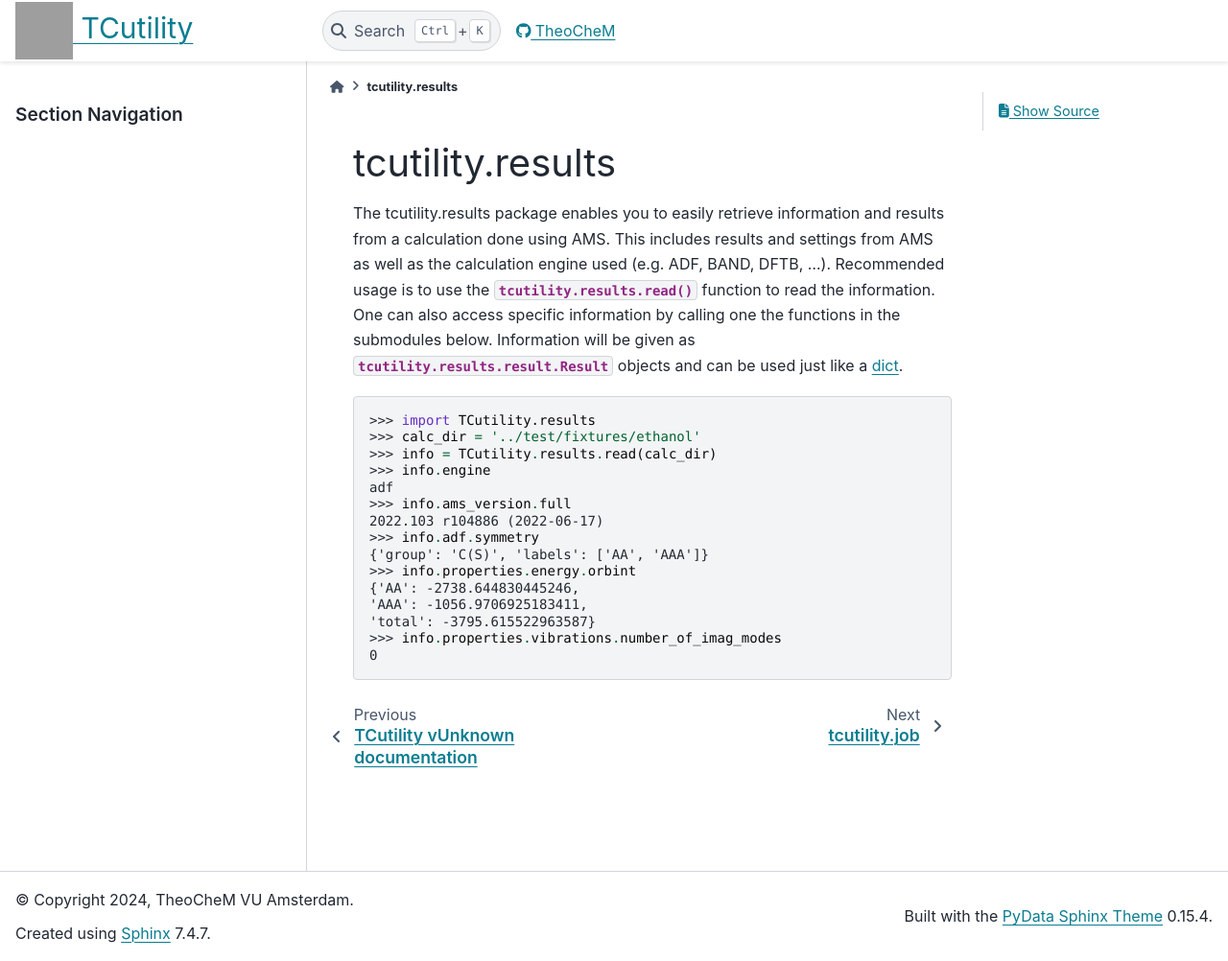
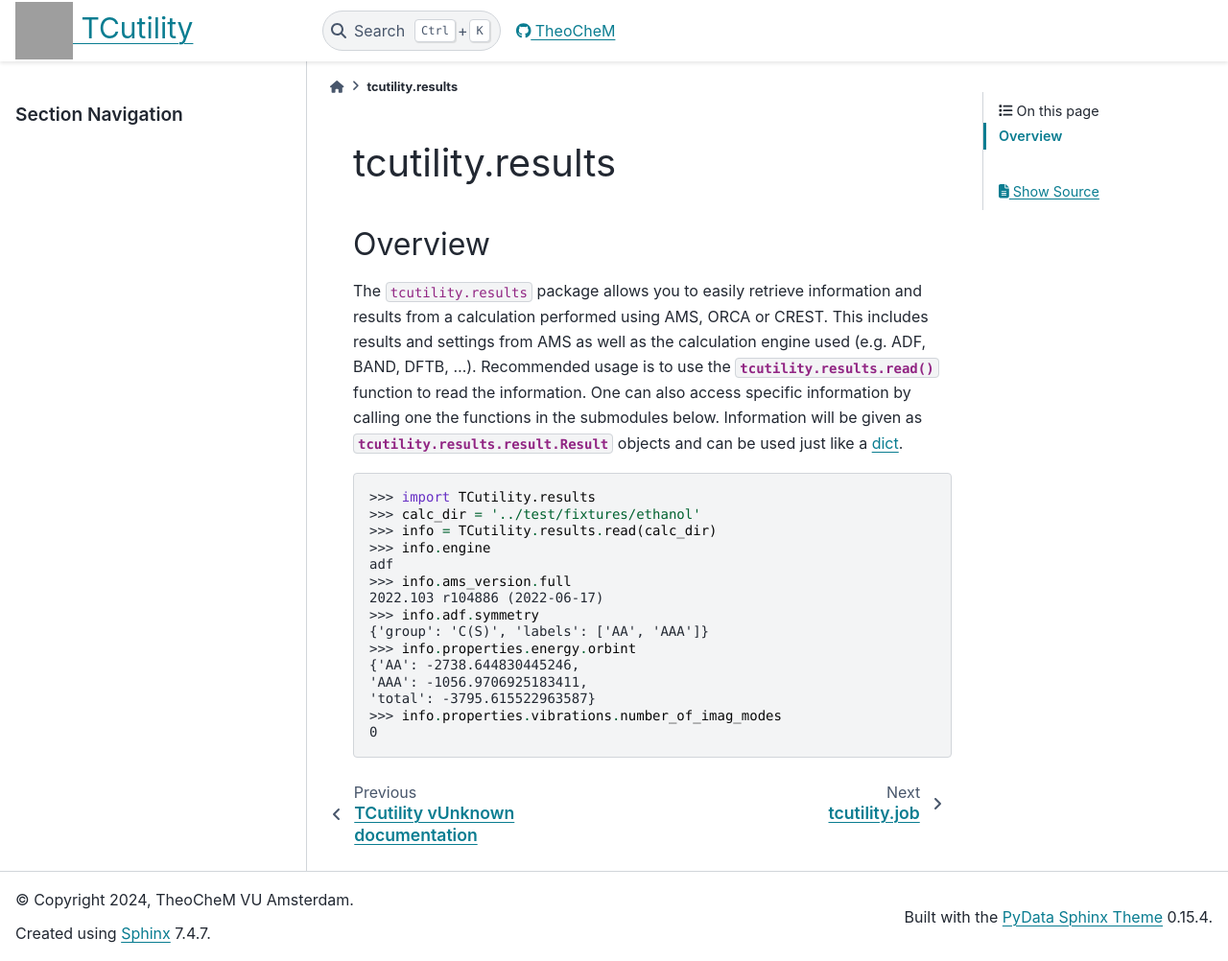
Before and after one commit to TheoChem-VU/TCutility, a Sphinx documentation site: the page built from docs/tcutility.results.rst, in a window 1280 px wide and 1002 px high. Shown: the whole window at 96% size. Built offline with Sphinx 7.4.7 and the PyData theme 0.15.4, drawn with Linux system fonts in a browser that asks for light colours; pages that are not in the unit, such as notebooks, are missing from menus; grey boxes are pictures that could not be loaded.

Commit message:
Removed unnecessary header marks

```diff
--- a/docs/tcutility.job.rst
+++ b/docs/tcutility.job.rst
@@ -1,5 +1,5 @@
 tcutility.job
-===================================
+==============
 
 Overview
 --------
--- a/docs/tcutility.results.rst
+++ b/docs/tcutility.results.rst
@@ -1,7 +1,10 @@
 tcutility.results
-=======================
+=================
 
-The tcutility.results package enables you to easily retrieve information and results from a calculation done using AMS.
+Overview
+--------
+
+The ``tcutility.results`` package allows you to easily retrieve information and results from a calculation performed using AMS, ORCA or CREST.
 This includes results and settings from AMS as well as the calculation engine used (e.g. ADF, BAND, DFTB, ...).
 Recommended usage is to use the |read| function to read the information.
 One can also access specific information by calling one the functions in the submodules below.
```
